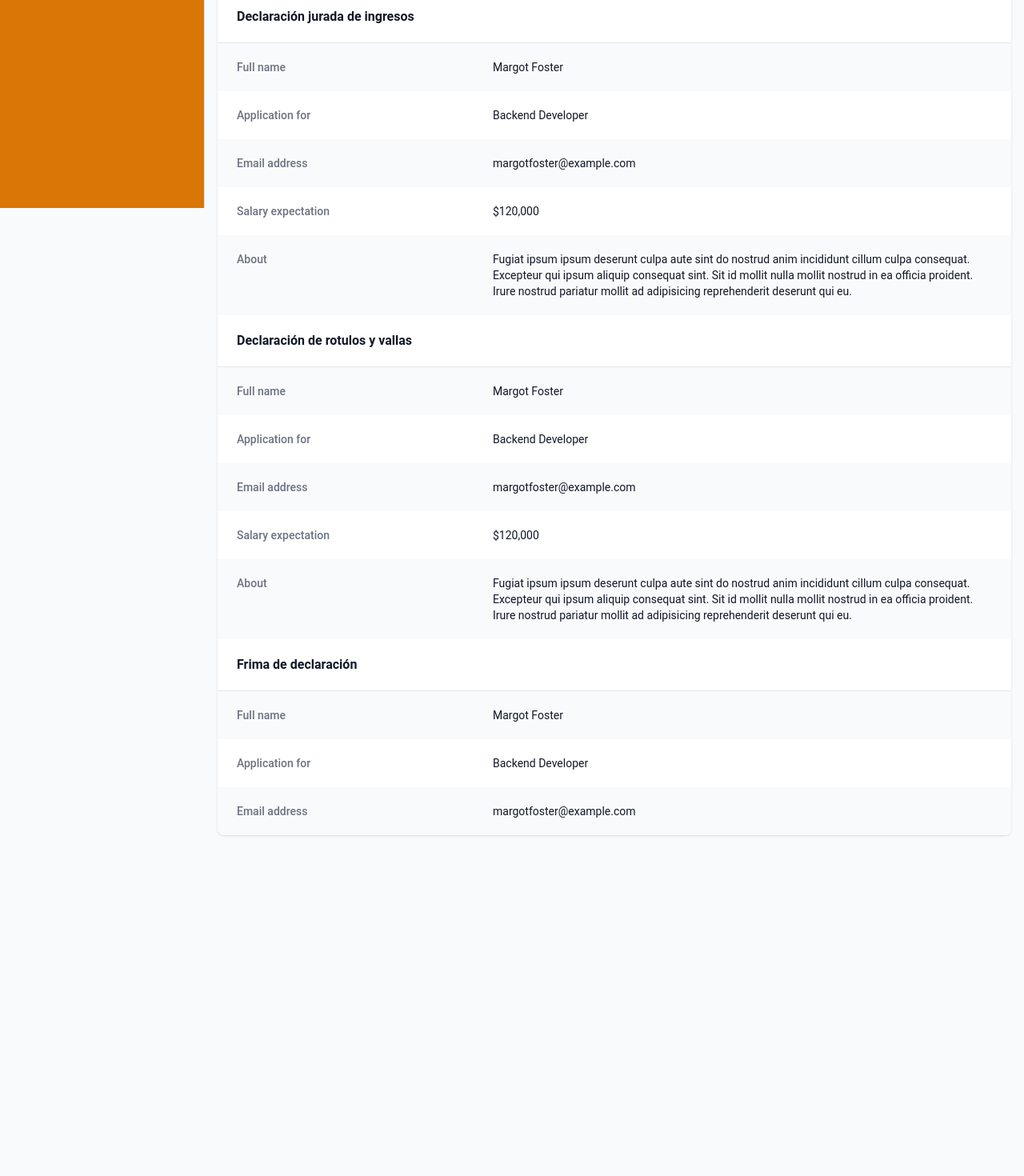
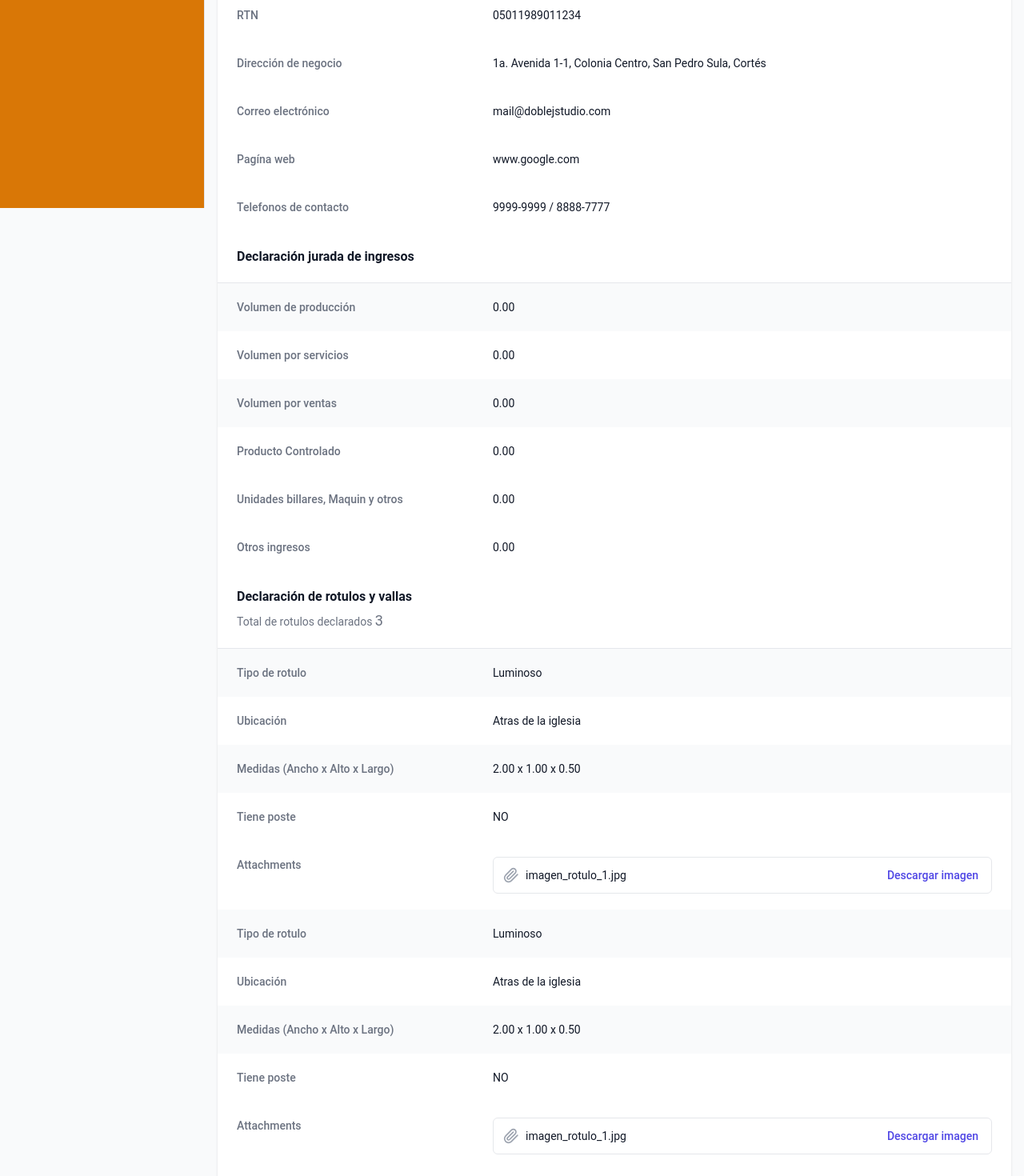
Before and after one commit to edwini/dashboard-docflow, a Next.js app: page /operationlicense/1 in a window 1280 px wide. Shown: the part 540-2010 px from the top of the page at 80% size. Before the commit the page ends 1600 px from the top, so only its background shows below. Built offline with nearby package versions, Linux system fonts and the light colour scheme; no server answers.

Commit message:
Detalle de operacion

```diff
--- a/app/(auth)/operationlicense/[operationid]/page.tsx
+++ b/app/(auth)/operationlicense/[operationid]/page.tsx
@@ -1,6 +1,8 @@
 import { Icons } from "@/components/icons"
 import MainWrapper from "../../components/MainWrapper"
+import logoMuni from "@/public/assets/images/logo_muni.png"
 
+import Image from "next/image"
 export default function Page({
   params,
 }: {
@@ -61,6 +63,42 @@ export default function Page({
                 Edwin A. Ilovares
               </dd>
             </div>
+            <div className="bg-white px-4 py-5 sm:grid sm:grid-cols-3 sm:gap-4 sm:px-6">
+              <dt className="text-sm font-medium text-gray-500">RTN</dt>
+              <dd className="mt-1 text-sm text-gray-900 sm:col-span-2 sm:mt-0">
+                05011989011234
+              </dd>
+            </div>
+            <div className="bg-white px-4 py-5 sm:grid sm:grid-cols-3 sm:gap-4 sm:px-6">
+              <dt className="text-sm font-medium text-gray-500">
+                Dirección de negocio
+              </dt>
+              <dd className="mt-1 text-sm text-gray-900 sm:col-span-2 sm:mt-0">
+                1a. Avenida 1-1, Colonia Centro, San Pedro Sula, Cortés
+              </dd>
+            </div>
+            <div className="bg-white px-4 py-5 sm:grid sm:grid-cols-3 sm:gap-4 sm:px-6">
+              <dt className="text-sm font-medium text-gray-500">
+                Correo electrónico
+              </dt>
+              <dd className="mt-1 text-sm text-gray-900 sm:col-span-2 sm:mt-0">
+                mail@doblejstudio.com
+              </dd>
+            </div>
+            <div className="bg-white px-4 py-5 sm:grid sm:grid-cols-3 sm:gap-4 sm:px-6">
+              <dt className="text-sm font-medium text-gray-500">Pagína web</dt>
+              <dd className="mt-1 text-sm text-gray-900 sm:col-span-2 sm:mt-0">
+                <a href="www.google.com">www.google.com</a>
+              </dd>
+            </div>
+            <div className="bg-white px-4 py-5 sm:grid sm:grid-cols-3 sm:gap-4 sm:px-6">
+              <dt className="text-sm font-medium text-gray-500">
+                Telefonos de contacto
+              </dt>
+              <dd className="mt-1 text-sm text-gray-900 sm:col-span-2 sm:mt-0">
+                9999-9999 / 8888-7777
+              </dd>
+            </div>
           </dl>
         </div>
         <div className="px-4 py-5 sm:px-6">
@@ -71,43 +109,51 @@ export default function Page({
         <div className="border-t border-gray-200">
           <dl>
             <div className="bg-gray-50 px-4 py-5 sm:grid sm:grid-cols-3 sm:gap-4 sm:px-6">
-              <dt className="text-sm font-medium text-gray-500">Full name</dt>
+              <dt className="text-sm font-medium text-gray-500">
+                Volumen de producción
+              </dt>
               <dd className="mt-1 text-sm text-gray-900 sm:col-span-2 sm:mt-0">
-                Margot Foster
+                0.00
               </dd>
             </div>
             <div className="bg-white px-4 py-5 sm:grid sm:grid-cols-3 sm:gap-4 sm:px-6">
               <dt className="text-sm font-medium text-gray-500">
-                Application for
+                Volumen por servicios
               </dt>
               <dd className="mt-1 text-sm text-gray-900 sm:col-span-2 sm:mt-0">
-                Backend Developer
+                0.00
               </dd>
             </div>
             <div className="bg-gray-50 px-4 py-5 sm:grid sm:grid-cols-3 sm:gap-4 sm:px-6">
               <dt className="text-sm font-medium text-gray-500">
-                Email address
+                Volumen por ventas
               </dt>
               <dd className="mt-1 text-sm text-gray-900 sm:col-span-2 sm:mt-0">
-                margotfoster@example.com
+                0.00
               </dd>
             </div>
             <div className="bg-white px-4 py-5 sm:grid sm:grid-cols-3 sm:gap-4 sm:px-6">
               <dt className="text-sm font-medium text-gray-500">
-                Salary expectation
+                Producto Controlado
               </dt>
               <dd className="mt-1 text-sm text-gray-900 sm:col-span-2 sm:mt-0">
-                $120,000
+                0.00
               </dd>
             </div>
-            <div className="bg-gray-50 px-4 py-5 sm:grid sm:grid-cols-3 sm:gap-4 sm:px-6">
-              <dt className="text-sm font-medium text-gray-500">About</dt>
+            <div className="bg-white px-4 py-5 sm:grid sm:grid-cols-3 sm:gap-4 sm:px-6">
+              <dt className="text-sm font-medium text-gray-500">
+                Unidades billares, Maquin y otros
+              </dt>
               <dd className="mt-1 text-sm text-gray-900 sm:col-span-2 sm:mt-0">
-                Fugiat ipsum ipsum deserunt culpa aute sint do nostrud anim
-                incididunt cillum culpa consequat. Excepteur qui ipsum aliquip
-                consequat sint. Sit id mollit nulla mollit nostrud in ea officia
-                proident. Irure nostrud pariatur mollit ad adipisicing
-                reprehenderit deserunt qui eu.
+                0.00
+              </dd>
+            </div>
+            <div className="bg-white px-4 py-5 sm:grid sm:grid-cols-3 sm:gap-4 sm:px-6">
+              <dt className="text-sm font-medium text-gray-500">
+                Otros ingresos
+              </dt>
+              <dd className="mt-1 text-sm text-gray-900 sm:col-span-2 sm:mt-0">
+                0.00
               </dd>
             </div>
           </dl>
@@ -116,47 +162,126 @@ export default function Page({
           <h3 className="text-base font-semibold leading-6 text-gray-900">
             Declaración de rotulos y vallas
           </h3>
+          <p className="mt-1 max-w-2xl text-sm text-gray-500">
+            Total de rotulos declarados <span className="text-lg">3</span>
+          </p>
         </div>
         <div className="border-t border-gray-200">
           <dl>
             <div className="bg-gray-50 px-4 py-5 sm:grid sm:grid-cols-3 sm:gap-4 sm:px-6">
-              <dt className="text-sm font-medium text-gray-500">Full name</dt>
+              <dt className="text-sm font-medium text-gray-500">
+                Tipo de rotulo
+              </dt>
               <dd className="mt-1 text-sm text-gray-900 sm:col-span-2 sm:mt-0">
-                Margot Foster
+                Luminoso
               </dd>
             </div>
             <div className="bg-white px-4 py-5 sm:grid sm:grid-cols-3 sm:gap-4 sm:px-6">
-              <dt className="text-sm font-medium text-gray-500">
-                Application for
-              </dt>
+              <dt className="text-sm font-medium text-gray-500">Ubicación</dt>
               <dd className="mt-1 text-sm text-gray-900 sm:col-span-2 sm:mt-0">
-                Backend Developer
+                Atras de la iglesia
               </dd>
             </div>
             <div className="bg-gray-50 px-4 py-5 sm:grid sm:grid-cols-3 sm:gap-4 sm:px-6">
               <dt className="text-sm font-medium text-gray-500">
-                Email address
+                Medidas (Ancho x Alto x Largo)
               </dt>
               <dd className="mt-1 text-sm text-gray-900 sm:col-span-2 sm:mt-0">
-                margotfoster@example.com
+                2.00 x 1.00 x 0.50
               </dd>
             </div>
             <div className="bg-white px-4 py-5 sm:grid sm:grid-cols-3 sm:gap-4 sm:px-6">
+              <dt className="text-sm font-medium text-gray-500">Tiene poste</dt>
+              <dd className="mt-1 text-sm text-gray-900 sm:col-span-2 sm:mt-0">
+                NO
+              </dd>
+            </div>
+            <div className="bg-white px-4 py-5 sm:grid sm:grid-cols-3 sm:gap-4 sm:px-6">
+              <dt className="text-sm font-medium text-gray-500">Attachments</dt>
+              <dd className="mt-1 text-sm text-gray-900 sm:col-span-2 sm:mt-0">
+                <ul
+                  role="list"
+                  className="divide-y divide-gray-200 rounded-md border border-gray-200"
+                >
+                  <li className="flex items-center justify-between py-3 pl-3 pr-4 text-sm">
+                    <div className="flex w-0 flex-1 items-center">
+                      <Icons.paperClip
+                        className="h-5 w-5 flex-shrink-0 text-gray-400"
+                        aria-hidden="true"
+                      />
+                      <span className="ml-2 w-0 flex-1 truncate">
+                        imagen_rotulo_1.jpg
+                      </span>
+                    </div>
+                    <div className="ml-4 flex-shrink-0">
+                      <a
+                        href="/"
+                        className="font-medium text-indigo-600 hover:text-indigo-500"
+                      >
+                        Descargar imagen
+                      </a>
+                    </div>
+                  </li>
+                </ul>
+              </dd>
+            </div>
+          </dl>
+          <dl>
+            <div className="bg-gray-50 px-4 py-5 sm:grid sm:grid-cols-3 sm:gap-4 sm:px-6">
               <dt className="text-sm font-medium text-gray-500">
-                Salary expectation
+                Tipo de rotulo
               </dt>
               <dd className="mt-1 text-sm text-gray-900 sm:col-span-2 sm:mt-0">
-                $120,000
+                Luminoso
+              </dd>
+            </div>
+            <div className="bg-white px-4 py-5 sm:grid sm:grid-cols-3 sm:gap-4 sm:px-6">
+              <dt className="text-sm font-medium text-gray-500">Ubicación</dt>
+              <dd className="mt-1 text-sm text-gray-900 sm:col-span-2 sm:mt-0">
+                Atras de la iglesia
               </dd>
             </div>
             <div className="bg-gray-50 px-4 py-5 sm:grid sm:grid-cols-3 sm:gap-4 sm:px-6">
-              <dt className="text-sm font-medium text-gray-500">About</dt>
+              <dt className="text-sm font-medium text-gray-500">
+                Medidas (Ancho x Alto x Largo)
+              </dt>
               <dd className="mt-1 text-sm text-gray-900 sm:col-span-2 sm:mt-0">
-                Fugiat ipsum ipsum deserunt culpa aute sint do nostrud anim
-                incididunt cillum culpa consequat. Excepteur qui ipsum aliquip
-                consequat sint. Sit id mollit nulla mollit nostrud in ea officia
-                proident. Irure nostrud pariatur mollit ad adipisicing
-                reprehenderit deserunt qui eu.
+                2.00 x 1.00 x 0.50
+              </dd>
+            </div>
+            <div className="bg-white px-4 py-5 sm:grid sm:grid-cols-3 sm:gap-4 sm:px-6">
+              <dt className="text-sm font-medium text-gray-500">Tiene poste</dt>
+              <dd className="mt-1 text-sm text-gray-900 sm:col-span-2 sm:mt-0">
+                NO
+              </dd>
+            </div>
+            <div className="bg-white px-4 py-5 sm:grid sm:grid-cols-3 sm:gap-4 sm:px-6">
+              <dt className="text-sm font-medium text-gray-500">Attachments</dt>
+              <dd className="mt-1 text-sm text-gray-900 sm:col-span-2 sm:mt-0">
+                <ul
+                  role="list"
+                  className="divide-y divide-gray-200 rounded-md border border-gray-200"
+                >
+                  <li className="flex items-center justify-between py-3 pl-3 pr-4 text-sm">
+                    <div className="flex w-0 flex-1 items-center">
+                      <Icons.paperClip
+                        className="h-5 w-5 flex-shrink-0 text-gray-400"
+                        aria-hidden="true"
+                      />
+                      <span className="ml-2 w-0 flex-1 truncate">
+                        imagen_rotulo_1.jpg
+                      </span>
+                    </div>
+                    <div className="ml-4 flex-shrink-0">
+                      <a
+                        href="/"
+                        className="font-medium text-indigo-600 hover:text-indigo-500"
+                      >
+                        Descargar imagen
+                      </a>
+                    </div>
+                  </li>
+                </ul>
               </dd>
             </div>
           </dl>
@@ -168,27 +293,16 @@ export default function Page({
         </div>
         <div className="border-t border-gray-200">
           <dl>
-            <div className="bg-gray-50 px-4 py-5 sm:grid sm:grid-cols-3 sm:gap-4 sm:px-6">
-              <dt className="text-sm font-medium text-gray-500">Full name</dt>
-              <dd className="mt-1 text-sm text-gray-900 sm:col-span-2 sm:mt-0">
-                Margot Foster
-              </dd>
-            </div>
-            <div className="bg-white px-4 py-5 sm:grid sm:grid-cols-3 sm:gap-4 sm:px-6">
-              <dt className="text-sm font-medium text-gray-500">
-                Application for
-              </dt>
-              <dd className="mt-1 text-sm text-gray-900 sm:col-span-2 sm:mt-0">
-                Backend Developer
-              </dd>
-            </div>
-            <div className="bg-gray-50 px-4 py-5 sm:grid sm:grid-cols-3 sm:gap-4 sm:px-6">
-              <dt className="text-sm font-medium text-gray-500">
-                Email address
-              </dt>
-              <dd className="mt-1 text-sm text-gray-900 sm:col-span-2 sm:mt-0">
-                margotfoster@example.com
-              </dd>
+            <div className="bg-white px-4 py-5">
+              <div className="group relative">
+                <div className="relative w-full overflow-hidden rounded-lg bg-white group-hover:opacity-75 sm:aspect-w-2 sm:aspect-h-1 lg:aspect-w-1 lg:aspect-h-1">
+                  <Image
+                    src={logoMuni}
+                    className="h-full w-full object-cover object-center"
+                    alt="Logo Municipalidad de El Progreso, Yoro"
+                  />
+                </div>
+              </div>
             </div>
           </dl>
         </div>
--- a/app/(auth)/operationlicense/components/fetchOperationLicense.tsx
+++ b/app/(auth)/operationlicense/components/fetchOperationLicense.tsx
@@ -3,6 +3,6 @@ import { GetFetch } from "@/lib/fetch"
 export async function fetchOperationLicense(page: number) {
   const limit = process.env.MAX_PAGE_SIZE
   return await GetFetch(
-    `http://localhost:3000/api/operationlicense/${page}/${limit}/`,
+    `${process.env.NEXTAUTH_URL}/api/operationlicense/${page}/${limit}/`,
   )
 }
--- a/app/(auth)/users/components/fetchUsers.tsx
+++ b/app/(auth)/users/components/fetchUsers.tsx
@@ -2,5 +2,7 @@ import { GetFetch } from "@/lib/fetch"
 
 export async function fetchUsers(page: number) {
   const limit = process.env.MAX_PAGE_SIZE
-  return await GetFetch(`http://localhost:3000/api/users/${page}/${limit}/`)
+  return await GetFetch(
+    `${process.env.NEXTAUTH_URL}/api/users/${page}/${limit}/`,
+  )
 }
--- a/lib/fetch.tsx
+++ b/lib/fetch.tsx
@@ -1,5 +1,5 @@
 export async function GetFetch(url: string) {
-  const response = await fetch(url, { cache: "force-cache" })
+  const response = await fetch(url, { cache: "no-store" })
   const data = await response.json()
   return data
 }
```
Also changed, not shown: app/(auth)/operationlicense/components/ListofOperationLicense.tsx (+13 -1 lines).
